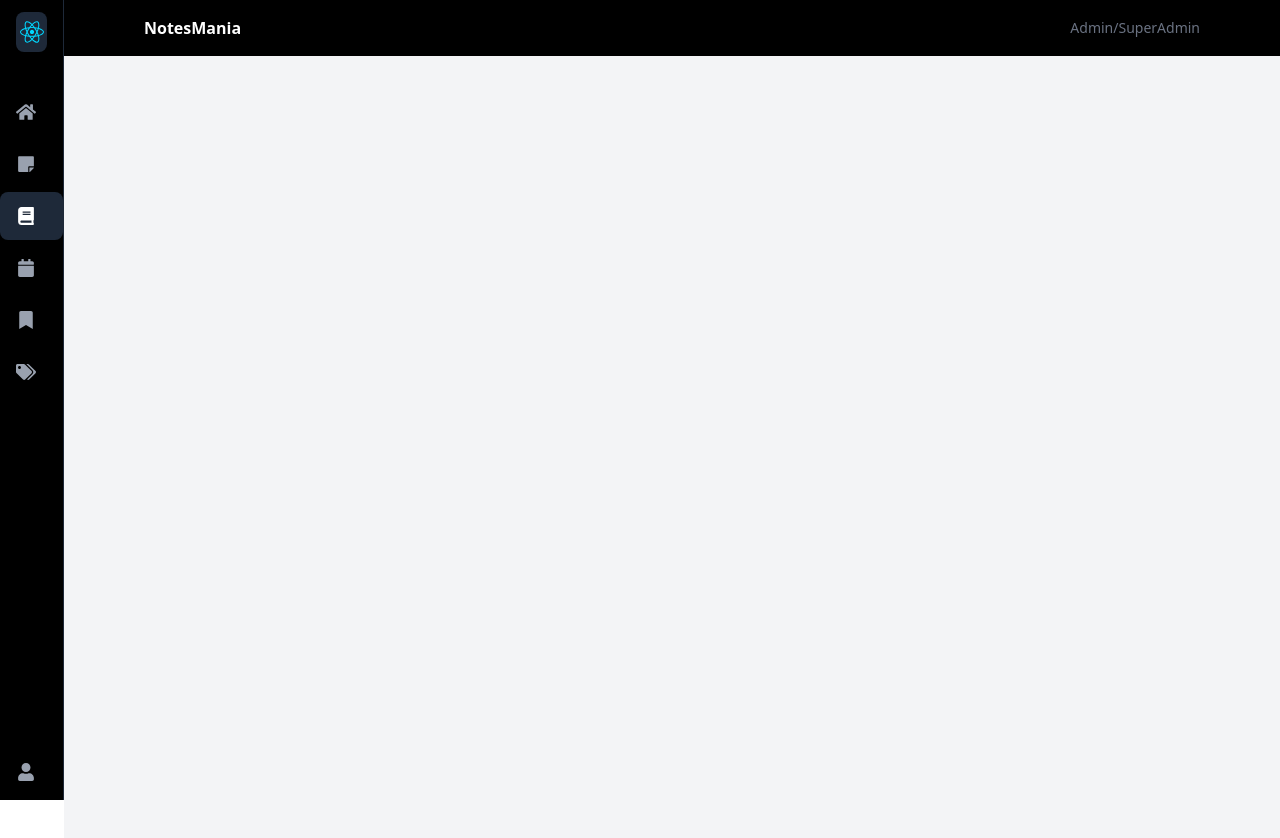
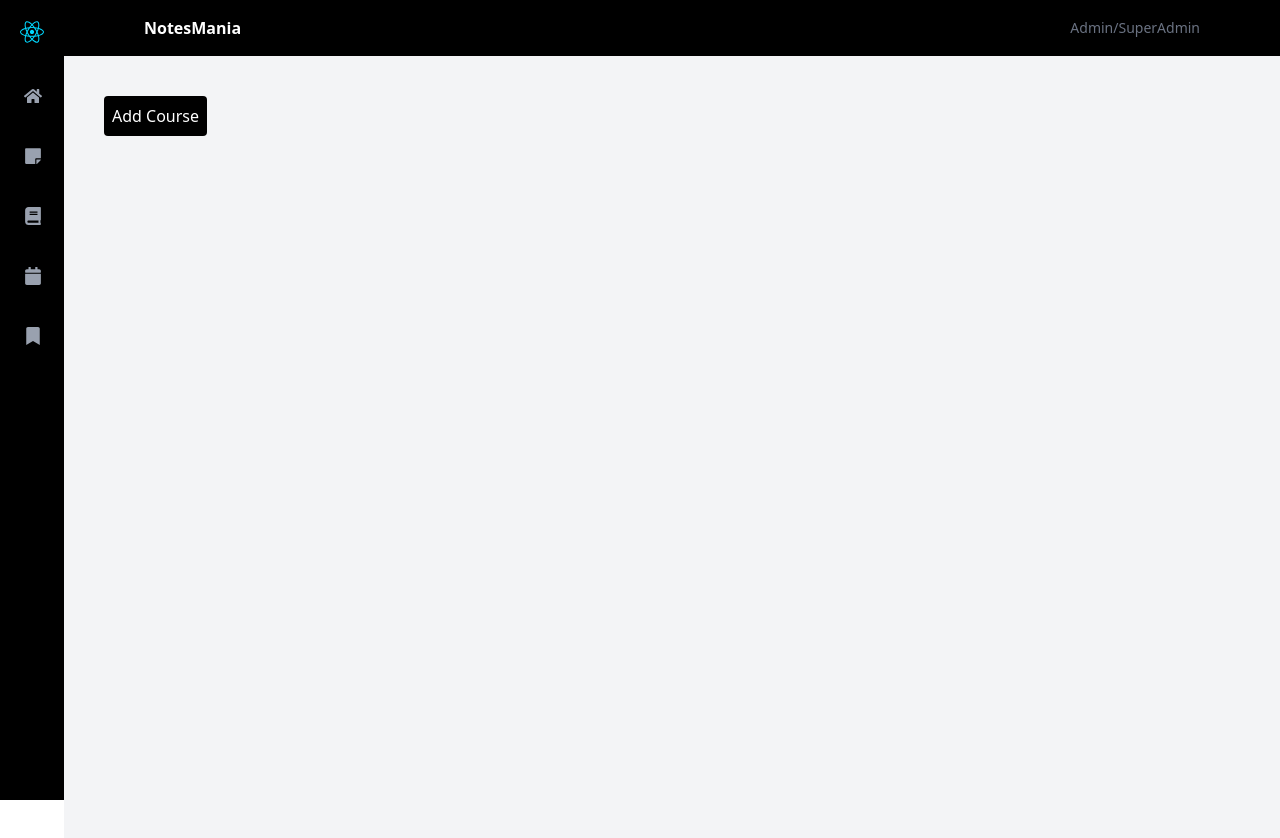
Before and after one commit to AashishPathak1/notes-mania-admin-panel, a React (Vite) app: page /course/name in a window 1280 px wide. Shown: the top 838 px of the page. Built offline with nearby package versions, Linux system fonts and the light colour scheme.

Commit message:
some enhancement in sidebar

```diff
--- a/src/App.jsx
+++ b/src/App.jsx
@@ -21,8 +21,8 @@ function App() {
 
           {/* Course Routes */}
           <Route path="/course" element={<Course />} />
-          <Route path="/course/course-name" element={<CourseName />} />
-          <Route path="/course/branch-name" element={<BranchName />} />
+          <Route path="/course/name" element={<CourseName />} />
+          <Route path="/course/name" element={<BranchName />} />
         </Routes>
       </PageWrapper>
     </Router>
--- a/src/components/Sidebar.jsx
+++ b/src/components/Sidebar.jsx
@@ -1,16 +1,51 @@
 import React from "react";
 import logo from "../assets/react.svg";
+import { NavLink } from "react-router-dom";
 import {
+  FaHome,
+  FaStickyNote,
+  FaBook,
   FaCalendar,
   FaBookmark,
-  FaBook,
-  FaUser,
-  FaHome,
-  FaStickyNote,
-  FaTags,
-  FaChevronRight
+  FaUser
 } from "react-icons/fa";
-import { NavLink } from "react-router-dom";
+
+const navItems = [
+  {
+    label: "Dashboard",
+    path: "/dashboard",
+    icon: <FaHome />
+  },
+  {
+    label: "Notes",
+    path: "/notes",
+    icon: <FaStickyNote />
+  },
+  {
+    label: "Course",
+    icon: <FaBook />,
+    children: [
+      {
+        label: "Course Name",
+        path: "/course/name"
+      },
+      {
+        label: "Branch Name",
+        path: "/course/branch"
+      }
+    ]
+  },
+  {
+    label: "Year",
+    path: "/year",
+    icon: <FaCalendar />
+  },
+  {
+    label: "Subject",
+    path: "/subject",
+    icon: <FaBookmark />
+  }
+];
 
 const Sidebar = () => {
   const navItem =
@@ -22,126 +57,66 @@ const Sidebar = () => {
     "flex items-center h-10 pl-12 pr-4 text-sm text-gray-400 hover:text-white hover:bg-gray-800 rounded-md transition";
 
   return (
-    <aside className="group peer fixed left-0 top-0 z-50 flex h-screen w-16 hover:w-56 flex-col justify-between bg-black border-r border-gray-800 transition-all duration-300">
-      {/* Top Section */}
-      <div>
+    <aside className="group peer fixed left-0 top-0 z-50 h-screen w-16 hover:w-56 bg-black transition-all duration-300">
       {/* Logo */}
-        <div className="flex h-16 items-center justify-center group-hover:justify-start px-4 transition-all">
-          <span className="grid h-10 w-10 place-content-center rounded-lg bg-gray-800">
+      <div className="flex h-16 items-center justify-center group-hover:justify-start px-4">
         <img src={logo} alt="Logo" className="h-6 w-6" />
-          </span>
       </div>
 
       {/* Navigation */}
-        <nav className="mt-6 flex flex-col gap-1">
-          {/* Dashboard */}
+      <nav className="m-2 flex flex-col gap-3">
+        {navItems.map((item, index) => (
+          <div key={index} className="group/item">
+            {/* Parent */}
+            {item.path ? (
               <NavLink
-            to="/dashboard"
+                to={item.path}
                 className={({ isActive }) =>
                   `${navItem} ${isActive ? activeItem : ""}`
                 }
               >
-            <FaHome className="text-lg min-w-[20px]" />
+                <span className="text-lg min-w-[20px]">{item.icon}</span>
                 <span className="opacity-0 group-hover:opacity-100 transition">
-              Dashboard
+                  {item.label}
                 </span>
               </NavLink>
-
-          {/* Notes */}
-          <NavLink
-            to="/notes"
-            className={({ isActive }) =>
-              `${navItem} ${isActive ? activeItem : ""}`
-            }
-          >
-            <FaStickyNote className="text-lg min-w-[20px]" />
+            ) : (
+              <div className={navItem}>
+                <span className="text-lg min-w-[20px]">{item.icon}</span>
                 <span className="opacity-0 group-hover:opacity-100 transition">
-              Notes
+                  {item.label}
                 </span>
-          </NavLink>
-
-          {/* Course with Submenu */}
-          <div className="group/course">
-            <NavLink
-              to="/course"
-              className={({ isActive }) =>
-                `${navItem} ${isActive ? activeItem : ""}`
-              }
-            >
-              <FaBook className="text-lg min-w-[20px]" />
-              <span className="flex-1 opacity-0 group-hover:opacity-100 transition">
-                Course
-              </span>
-            </NavLink>
+              </div>
+            )}
 
             {/* Submenu */}
-            <div className="hidden group-hover:block group-hover/course:block">
+            {item.children && (
+              <div className="hidden group-hover/item:block">
+                {item.children.map((child, i) => (
                   <NavLink
-                to="/course/course-name"
+                    key={i}
+                    to={child.path}
                     className={({ isActive }) =>
                       `${subItem} ${isActive ? "text-white" : ""}`
                     }
                   >
-                Course Name
+                    {child.label}
                   </NavLink>
-
-              <NavLink
-                to="/course/branch-name"
-                className={({ isActive }) =>
-                  `${subItem} ${isActive ? "text-white" : ""}`
-                }
-              >
-                Branch Name
-              </NavLink>
+                ))}
               </div>
+            )}
           </div>
-
-          {/* Year */}
-          <NavLink
-            to="/year"
-            className={({ isActive }) =>
-              `${navItem} ${isActive ? activeItem : ""}`
-            }
-          >
-            <FaCalendar className="text-lg min-w-[20px]" />
-            <span className="opacity-0 group-hover:opacity-100 transition">
-              Year
-            </span>
-          </NavLink>
-
-          <NavLink
-            to="/subject"
-            className={({ isActive }) =>
-              `${navItem} ${isActive ? activeItem : ""}`
-            }
-          >
-            <FaBookmark className="text-lg min-w-[20px]" />
-            <span className="opacity-0 group-hover:opacity-100 transition">
-              Subject
-            </span>
-          </NavLink>
-
-          {/* Categories */}
-          <NavLink
-            to="/categories"
-            className={({ isActive }) =>
-              `${navItem} ${isActive ? activeItem : ""}`
-            }
-          >
-            <FaTags className="text-lg min-w-[20px]" />
-            <span className="opacity-0 group-hover:opacity-100 transition">
-              Categories
-            </span>
-          </NavLink>
+        ))}
       </nav>
-      </div>
 
       {/* Profile */}
-      <div className="flex items-center gap-3 px-4 py-4 text-gray-400 hover:text-white cursor-pointer hover:bg-gray-800 rounded-lg transition">
-        <FaUser className="text-lg min-w-[20px]" />
+      <div className="absolute bottom-4 left-0 w-full px-4">
+        <div className="flex items-center gap-3 text-gray-400 hover:text-white hover:bg-gray-800 rounded-lg px-2 py-2">
+          <FaUser />
           <span className="opacity-0 group-hover:opacity-100 transition">
             Profile
           </span>
+        </div>
       </div>
     </aside>
   );
```
Also changed, not shown: src/components/Header.jsx (line endings or trailing spaces). Lines whose indentation alone changed are shown as unchanged.
